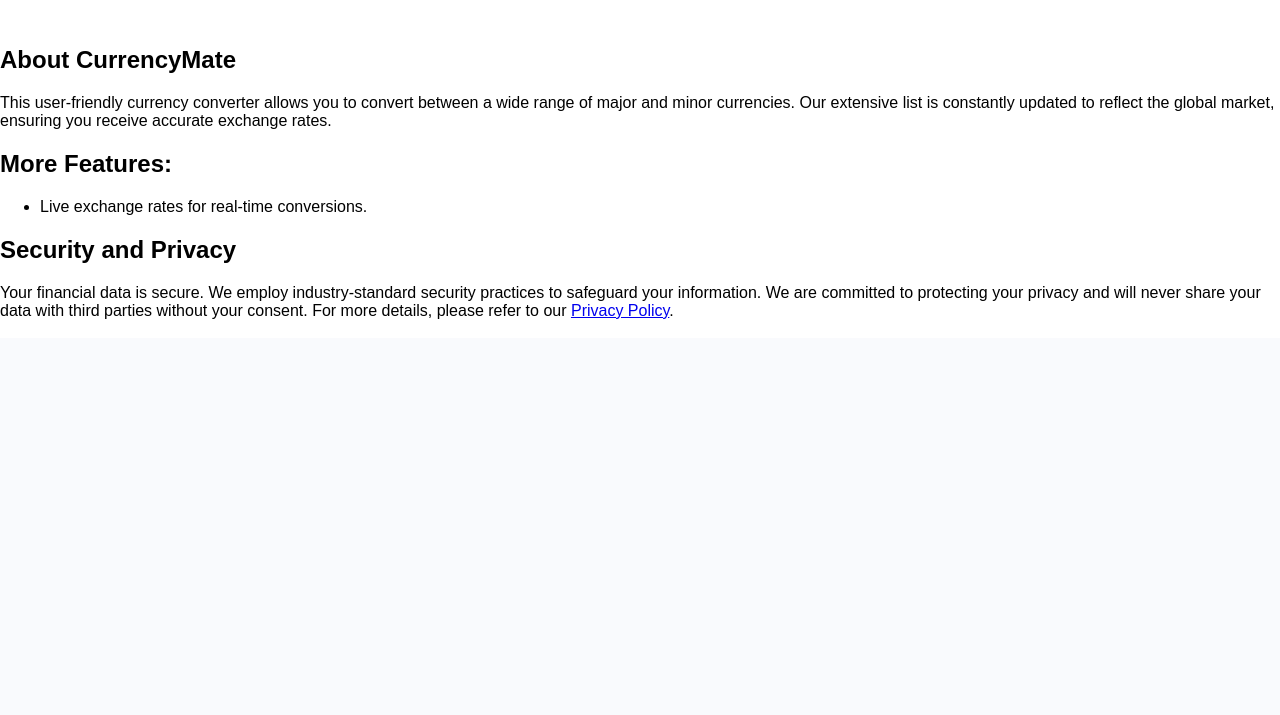
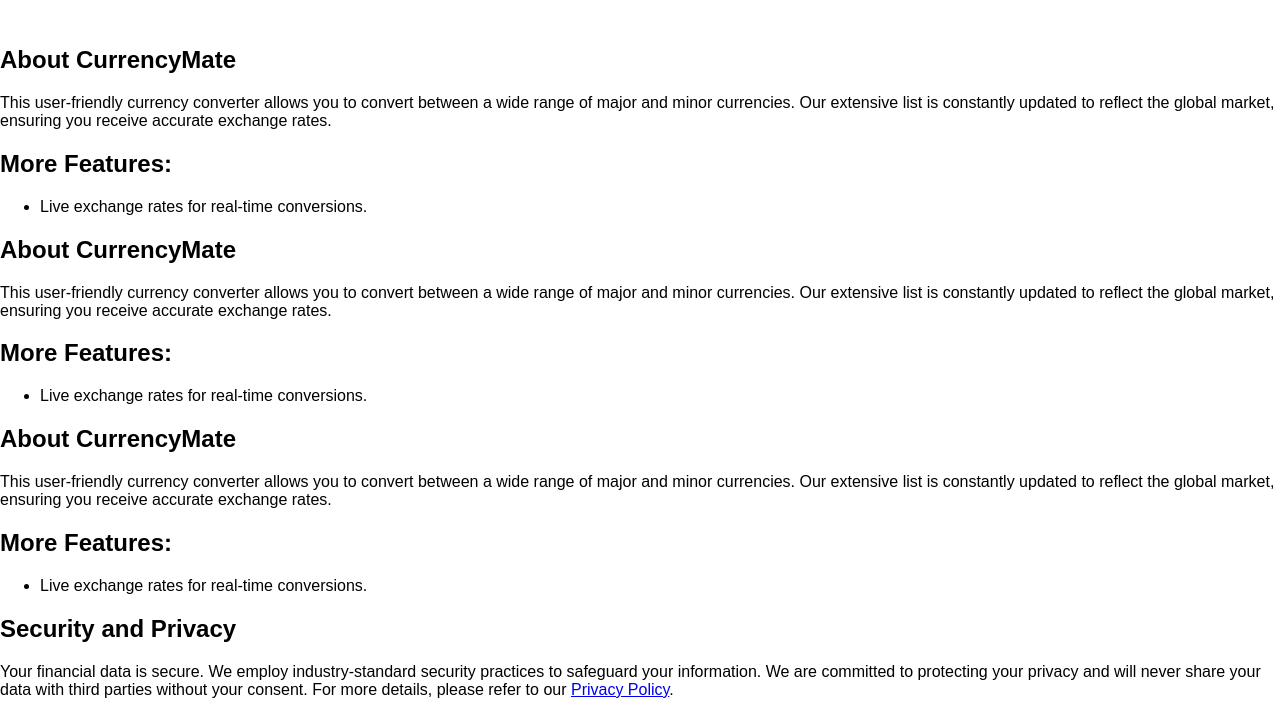
Before and after one commit to Augustinejude365/Portfolio-Project---CurrencyMate, a Flask app: page / in a window 1280 px wide. Shown: the part 462-1177 px from the top of the page. Before the commit the page ends 781 px from the top, so only its background shows below. Run offline with Flask 2, Linux system fonts and the light colour scheme.

Commit message:
updated: classes and dummy text

```diff
--- a/templates/index.html
+++ b/templates/index.html
@@ -9,15 +9,15 @@
 		<link rel="stylesheet" type="text/css" href="{{ url_for('static', filename='styles/styles.css') }}">
 	</head>
 	<body>
-		<header class="header">
+		<header class="header sub-header">
 			<div class="logo-container">
-				<img src="{{ url_for('static', filename='images/logo.png') }}" alt="CurrencyMate Logo" class="logo">
+				<img src="{{ url_for('static', filename='images/logo.png') }}" alt="CurrencyMate Logo" class="logo sub-header">
 				<div class="logo-text">
-					<h1 class="logo-name">CurrencyMate</h1>
-					<p class="slogan">...YOUR CONVERSION COMPANION, WHEREVER YOU GO</p>
+					<h1 class="logo-name sub-header">CurrencyMate</h1>
+					<p class="slogan sub-header">...YOUR CONVERSION COMPANION, WHEREVER YOU GO</p>
 				</div>
 			</div>
-			<nav class="tabs">
+			<nav class="tabs sub-header">
 				<ul>
 					<li class="active"><a href="#home">Home</a></li>
 					<li><a href="#converter">Help</a></li>
@@ -66,12 +66,31 @@
 			</ul>
 		</section>
 
+		<section class="about">
+			<h2>About CurrencyMate</h2>
+			<p>This user-friendly currency converter allows you to convert between a wide range of major and minor currencies. Our extensive list is constantly updated to reflect the global market, ensuring you receive accurate exchange rates.</p>
+		</section>
+		<section class="features">
+			<h2>More Features:</h2>
+			<ul>
+				<li>Live exchange rates for real-time conversions.</li>
+			</ul>
+		</section>
+		<section class="about">
+			<h2>About CurrencyMate</h2>
+			<p>This user-friendly currency converter allows you to convert between a wide range of major and minor currencies. Our extensive list is constantly updated to reflect the global market, ensuring you receive accurate exchange rates.</p>
+		</section>
+		<section class="features">
+			<h2>More Features:</h2>
+			<ul>
+				<li>Live exchange rates for real-time conversions.</li>
+			</ul>
+		</section>
 		<section class="security">
 			<h2>Security and Privacy</h2>
 			<p>Your financial data is secure. We employ industry-standard security practices to safeguard your information. We are committed to protecting your privacy and will never share your data with third parties without your consent. For more details, please refer to our <a href="#">Privacy Policy</a>.</p>
 		</section>
 
-
 		<script src="{{ url_for('static', filename='scripts/script.js') }}"></script>
 		<script src="{{ url_for('static', filename='scripts/currencyList.js') }}"></script>
 	</body>
```
